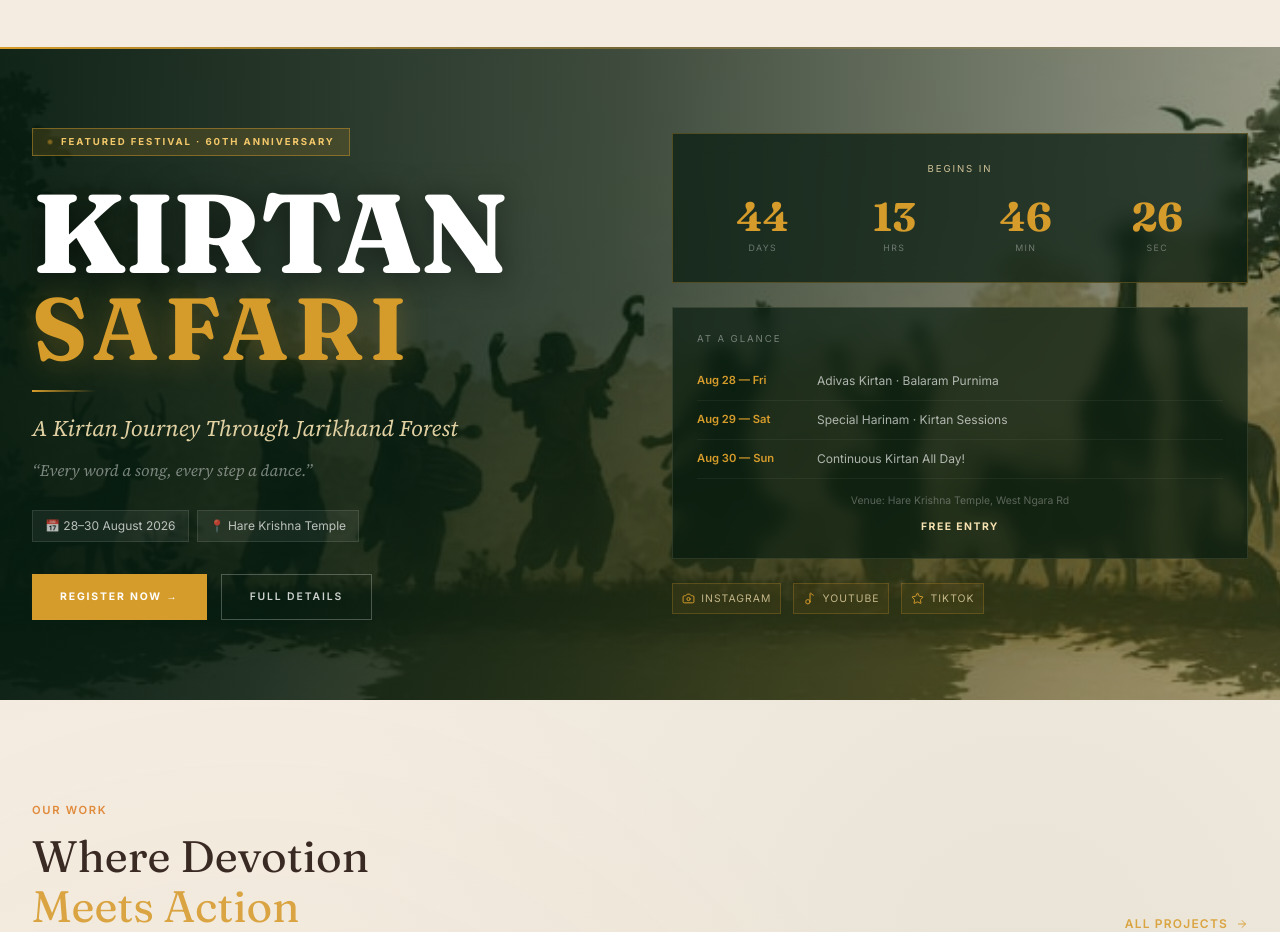
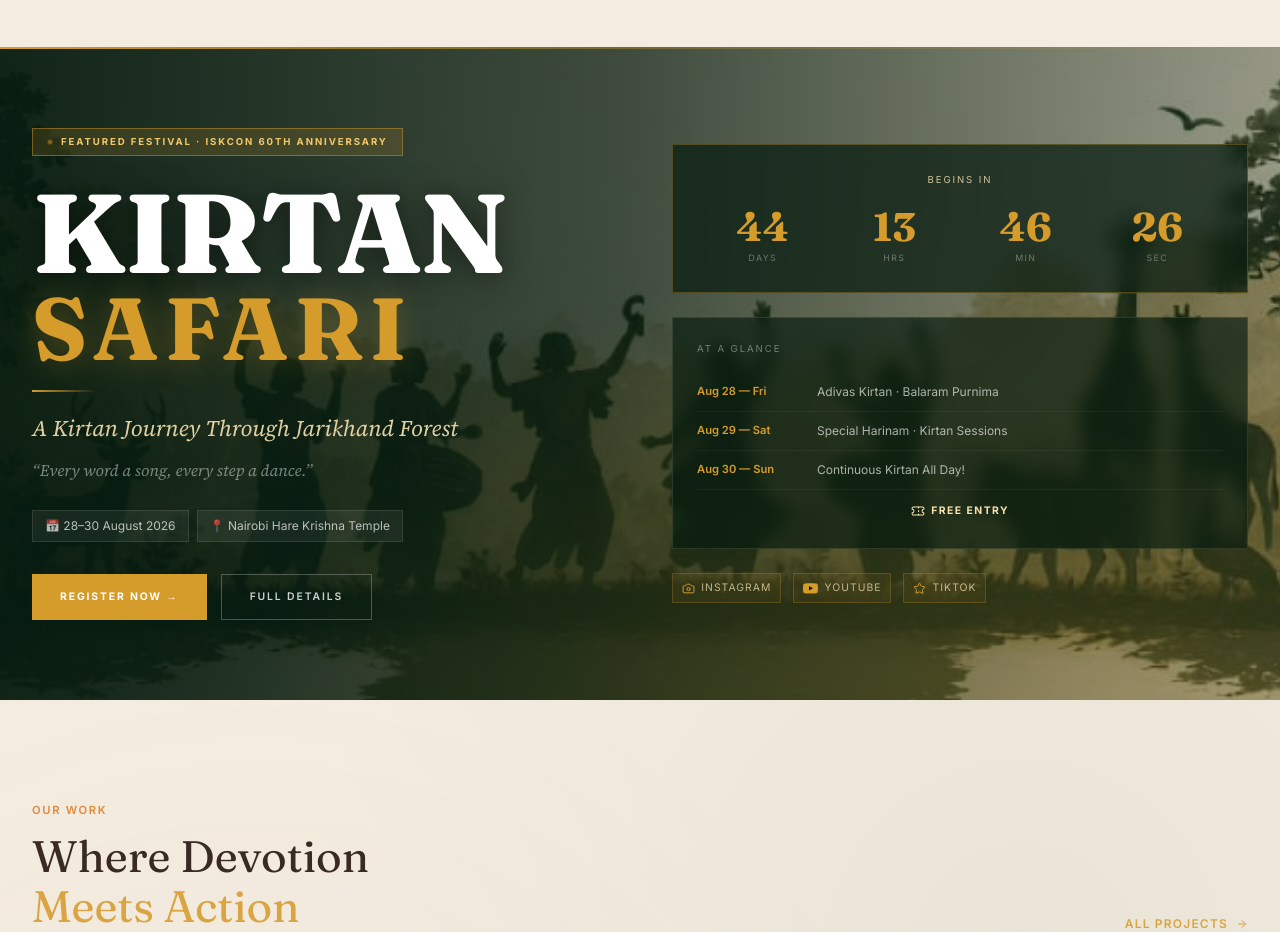
Before and after one commit to mongaremanfredo/iskcon-nairobi, a Next.js app: page / in a window 1280 px wide. Shown: the part 1300-2232 px from the top of the page. Built offline with nearby package versions, Linux system fonts and the light colour scheme.

Commit message:
Polish Kirtan Safari event details

```diff
--- a/src/components/sections/FestivalHighlightSection.tsx
+++ b/src/components/sections/FestivalHighlightSection.tsx
@@ -2,7 +2,7 @@
 
 import Link from "next/link";
 import { useState, useEffect } from "react";
-import { Camera, Music2, Star } from "lucide-react";
+import { Camera, Star, Ticket } from "lucide-react";
 
 /* Countdown hook */
 function useCountdown(target: Date) {
@@ -24,6 +24,32 @@ function useCountdown(target: Date) {
 
 function Pad({ n }: { n: number }) {
   return <>{String(n).padStart(2, "0")}</>;
+}
+
+function YouTubeIcon({
+  size = 13,
+  color = "#d69c2b",
+}: {
+  size?: number;
+  color?: string;
+  strokeWidth?: number;
+}) {
+  return (
+    <svg
+      width={size + 2}
+      height={size}
+      viewBox="0 0 24 18"
+      aria-hidden="true"
+      focusable="false"
+      style={{ display: "block", flexShrink: 0 }}
+    >
+      <path
+        d="M23.5 3.1c-.27-1.02-1.08-1.82-2.08-2.09C19.59.5 12 .5 12 .5S4.41.5 2.58 1.01C1.58 1.28.77 2.08.5 3.1.01 4.94.01 8.76.01 8.76s0 3.82.49 5.66c.27 1.02 1.08 1.78 2.08 2.05 1.83.52 9.42.52 9.42.52s7.59 0 9.42-.52c1-.27 1.81-1.03 2.08-2.05.49-1.84.49-5.66.49-5.66s0-3.82-.49-5.66Z"
+        fill={color}
+      />
+      <path d="M9.6 12.36V5.16l6.28 3.6-6.28 3.6Z" fill="#071c10" />
+    </svg>
+  );
 }
 
 function CountdownPanel({
@@ -212,7 +238,7 @@ export default function KirtanSafariSection() {
                 textTransform: "uppercase",
               }}
             >
-              Featured Festival · 60th Anniversary
+              Featured Festival · ISKCON 60th Anniversary
             </span>
           </div>
 
@@ -303,7 +329,7 @@ export default function KirtanSafariSection() {
           >
             {[
               "📅 28–30 August 2026",
-              "📍 Hare Krishna Temple",
+              "📍 Nairobi Hare Krishna Temple",
             ].map((item) => (
               <span
                 key={item}
@@ -438,26 +464,21 @@ export default function KirtanSafariSection() {
             <p
               style={{
                 fontFamily: "var(--font-inter, sans-serif)",
-                color: "rgba(255,255,255,0.3)",
-                fontSize: "0.65rem",
-                marginTop: "0.875rem",
-                textAlign: "center",
-              }}
-            >
-              Venue: Hare Krishna Temple, West Ngara Rd
-            </p>
-            <p
-              style={{
-                fontFamily: "var(--font-inter, sans-serif)",
                 color: "#f6e2b1",
                 fontSize: "0.65rem",
                 fontWeight: 700,
                 letterSpacing: "0.14em",
-                marginTop: "0.6rem",
+                marginTop: "0.85rem",
                 textAlign: "center",
                 textTransform: "uppercase",
+                display: "inline-flex",
+                alignItems: "center",
+                justifyContent: "center",
+                gap: "0.4rem",
+                width: "100%",
               }}
             >
+              <Ticket size={14} color="#f6e2b1" strokeWidth={1.8} />
               Free Entry
             </p>
           </div>
@@ -466,7 +487,7 @@ export default function KirtanSafariSection() {
           <div style={{ display: "flex", gap: "0.75rem", flexWrap: "wrap" }}>
             {[
               { label: "Instagram", href: "https://www.instagram.com/kirtansafari", Icon: Camera },
-              { label: "YouTube", href: "https://www.youtube.com/@kirtan_safari", Icon: Music2 },
+              { label: "YouTube", href: "https://www.youtube.com/@kirtan_safari", Icon: YouTubeIcon },
               { label: "TikTok", href: "https://www.tiktok.com/@kirtan.safari", Icon: Star },
             ].map(({ label, href, Icon }) => (
               <a
```
